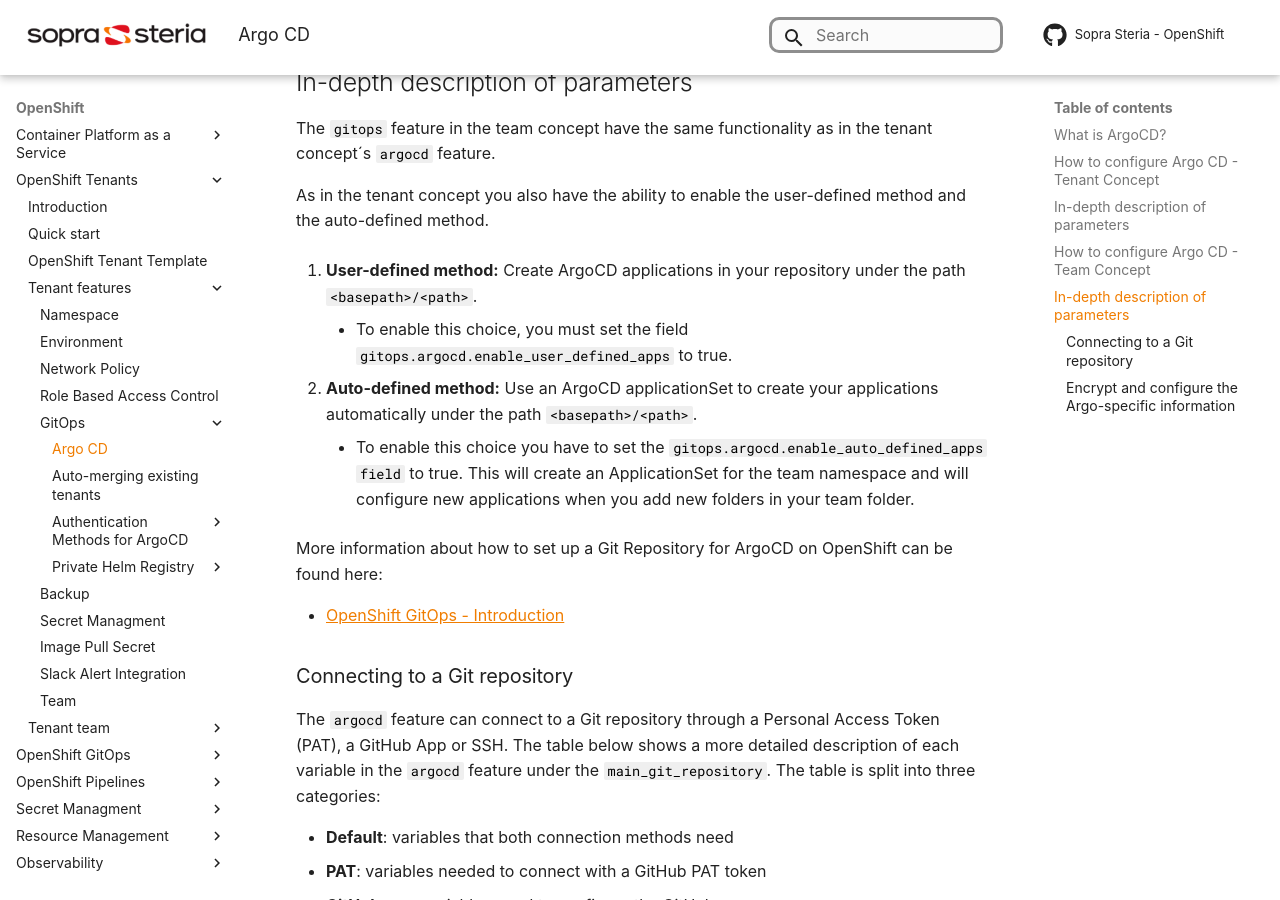
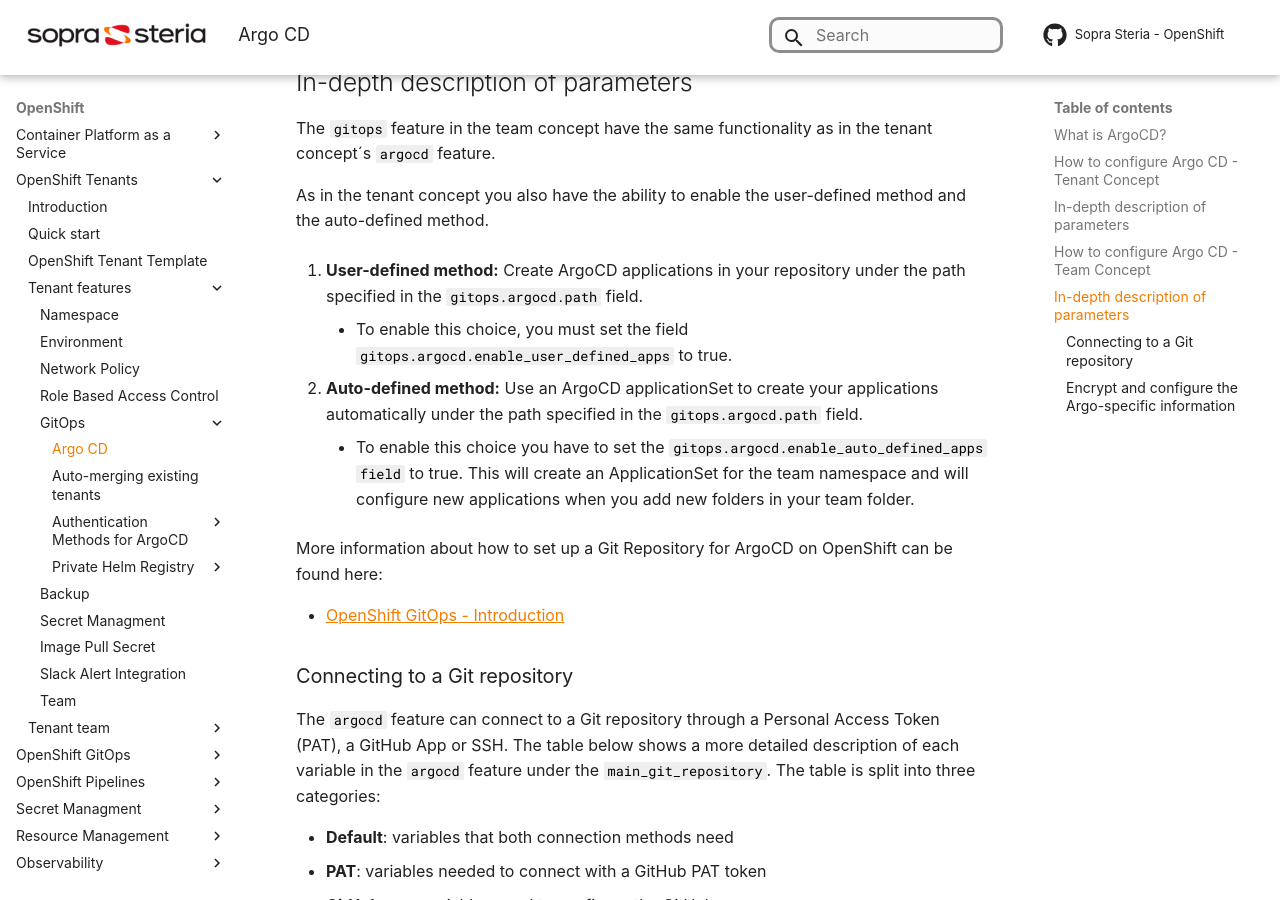
Before and after one commit to Sopra-Steria-Norge-Kubernetes/OpenShift, an MkDocs documentation site: the page built from docs/OpenShift Tenants/Tenant features/GitOps/argocd.md, in a window 1280 px wide and 900 px high, scrolled down 2544 px. Built offline with MkDocs 1.6.1 and Material for MkDocs 9.7.7, drawn with Linux system fonts in a browser that asks for light colours; some web fonts are replaced; comment, search, counter and statistics services are not loaded.

Commit message:
corrected paths

```diff
--- a/docs/OpenShift Tenants/Tenant features/GitOps/argocd.md
+++ b/docs/OpenShift Tenants/Tenant features/GitOps/argocd.md
@@ -96,10 +96,10 @@
 
 As in the tenant concept you also have the ability to enable the user-defined method and the auto-defined method.
 
-1. **User-defined method:** Create ArgoCD applications in your repository under the path `<basepath>/<path>`.
+1. **User-defined method:** Create ArgoCD applications in your repository under the path specified in the `gitops.argocd.path` field.
     - To enable this choice, you must set the field `gitops.argocd.enable_user_defined_apps` to true.
 
-2. **Auto-defined method:** Use an ArgoCD applicationSet to create your applications automatically under the path `<basepath>/<path>`.
+2. **Auto-defined method:** Use an ArgoCD applicationSet to create your applications automatically under the path specified in the `gitops.argocd.path` field.
 
     - To enable this choice you have to set the  `gitops.argocd.enable_auto_defined_apps field` to true. This will create an ApplicationSet for the team namespace and will configure new applications when you add new folders in your team folder.
 
```
